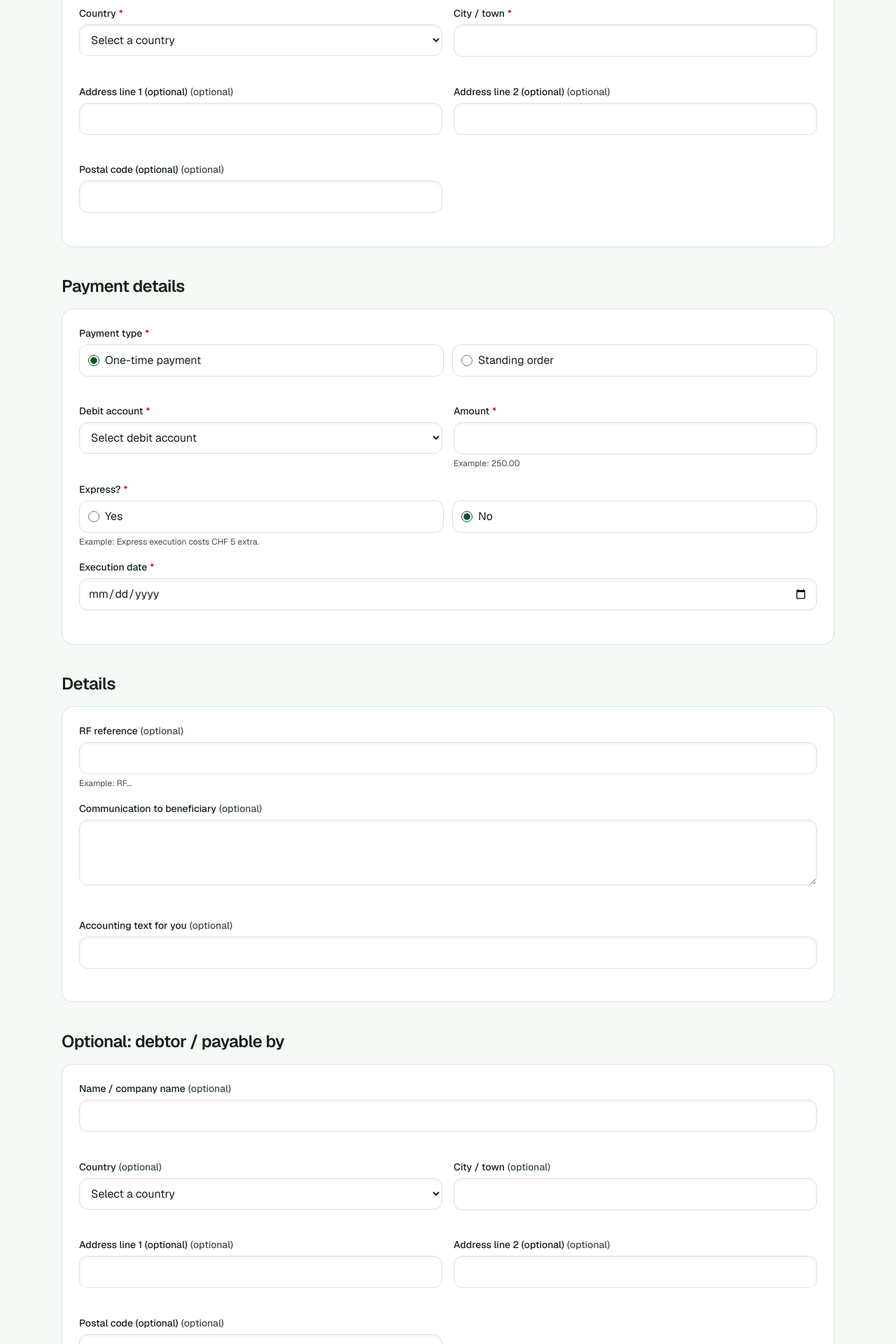
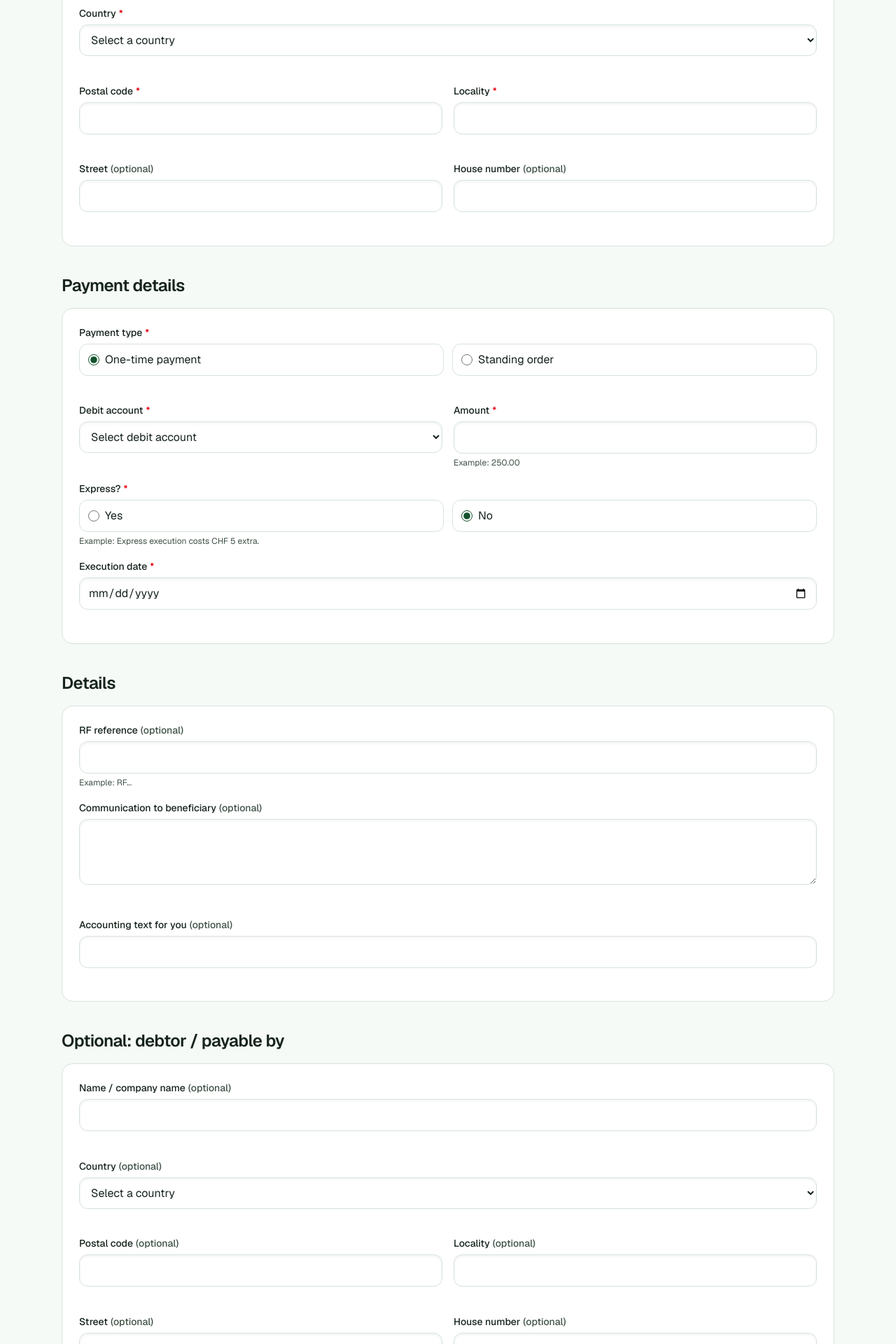
Before and after one commit to soleilvermeil/relais-bank3, a Next.js app: page /make-payment in a window 1280 px wide. Shown: the part 560-2480 px from the top of the page at 70% size. Built offline with nearby package versions, Linux system fonts and the light colour scheme; no server answers.

Commit message:
feat: use swiss-styled addresses

```diff
--- a/components/organisms/bank-payment-form.tsx
+++ b/components/organisms/bank-payment-form.tsx
@@ -43,6 +43,7 @@ export function BankPaymentForm() {
               name="beneficiaryCountry"
               label={t("bankPayment.fields.country")}
               required
+              width="full"
               defaultValue=""
             >
                 <option value="" disabled>
@@ -54,25 +55,26 @@ export function BankPaymentForm() {
                 <option value="it">Italy / Italie</option>
             </SelectField>
             <TextField
+              id="beneficiary-postal"
+              name="beneficiaryPostalCode"
+              label={t("bankPayment.fields.postalCode")}
+              required
+            />
+            <TextField
               id="beneficiary-city"
               name="beneficiaryCity"
-              label={t("bankPayment.fields.city")}
+              label={t("bankPayment.fields.locality")}
               required
             />
             <TextField
               id="beneficiary-address1"
               name="beneficiaryAddress1"
-              label={t("bankPayment.fields.addressLine1Optional")}
+              label={t("bankPayment.fields.street")}
             />
             <TextField
               id="beneficiary-address2"
               name="beneficiaryAddress2"
-              label={t("bankPayment.fields.addressLine2Optional")}
-            />
-            <TextField
-              id="beneficiary-postal"
-              name="beneficiaryPostalCode"
-              label={t("bankPayment.fields.postalCodeOptional")}
+              label={t("bankPayment.fields.houseNumber")}
             />
           </div>
         </div>
@@ -253,6 +255,7 @@ export function BankPaymentForm() {
               name="debtorCountry"
               defaultValue=""
               label={t("bankPayment.fields.country")}
+              width="full"
             >
                 <option value="" disabled>
                   {t("bankPayment.placeholders.selectCountry")}
@@ -262,21 +265,25 @@ export function BankPaymentForm() {
                 <option value="de">Germany / Allemagne</option>
                 <option value="it">Italy / Italie</option>
             </SelectField>
-            <TextField id="debtor-city" name="debtorCity" label={t("bankPayment.fields.city")} />
+            <TextField
+              id="debtor-postal"
+              name="debtorPostalCode"
+              label={t("bankPayment.fields.postalCode")}
+            />
+            <TextField
+              id="debtor-city"
+              name="debtorCity"
+              label={t("bankPayment.fields.locality")}
+            />
             <TextField
               id="debtor-address1"
               name="debtorAddress1"
-              label={t("bankPayment.fields.addressLine1Optional")}
+              label={t("bankPayment.fields.street")}
             />
             <TextField
               id="debtor-address2"
               name="debtorAddress2"
-              label={t("bankPayment.fields.addressLine2Optional")}
-            />
-            <TextField
-              id="debtor-postal"
-              name="debtorPostalCode"
-              label={t("bankPayment.fields.postalCodeOptional")}
+              label={t("bankPayment.fields.houseNumber")}
             />
           </div>
         </div>
--- a/locales/en/common.json
+++ b/locales/en/common.json
@@ -54,9 +54,13 @@
       "beneficiaryName": "Name / company name",
       "country": "Country",
       "city": "City / town",
-      "addressLine1Optional": "Address line 1 (optional)",
-      "addressLine2Optional": "Address line 2 (optional)",
-      "postalCodeOptional": "Postal code (optional)",
+      "locality": "Locality",
+      "postalCode": "Postal code",
+      "street": "Street",
+      "houseNumber": "House number",
+      "addressLine1Optional": "Address line 1",
+      "addressLine2Optional": "Address line 2",
+      "postalCodeOptional": "Postal code",
       "paymentType": "Payment type",
       "firstExecutionDate": "First execution date",
       "frequency": "Frequency",
--- a/locales/fr/common.json
+++ b/locales/fr/common.json
@@ -54,9 +54,13 @@
       "beneficiaryName": "Nom / raison sociale",
       "country": "Pays",
       "city": "Ville / localite",
-      "addressLine1Optional": "Adresse ligne 1 (optionnel)",
-      "addressLine2Optional": "Adresse ligne 2 (optionnel)",
-      "postalCodeOptional": "Code postal (optionnel)",
+      "locality": "Localite",
+      "postalCode": "Code postal",
+      "street": "Rue",
+      "houseNumber": "Numero",
+      "addressLine1Optional": "Adresse ligne 1",
+      "addressLine2Optional": "Adresse ligne 2",
+      "postalCodeOptional": "Code postal",
       "paymentType": "Type de paiement",
       "firstExecutionDate": "Date de premiere execution",
       "frequency": "Frequence",
```
